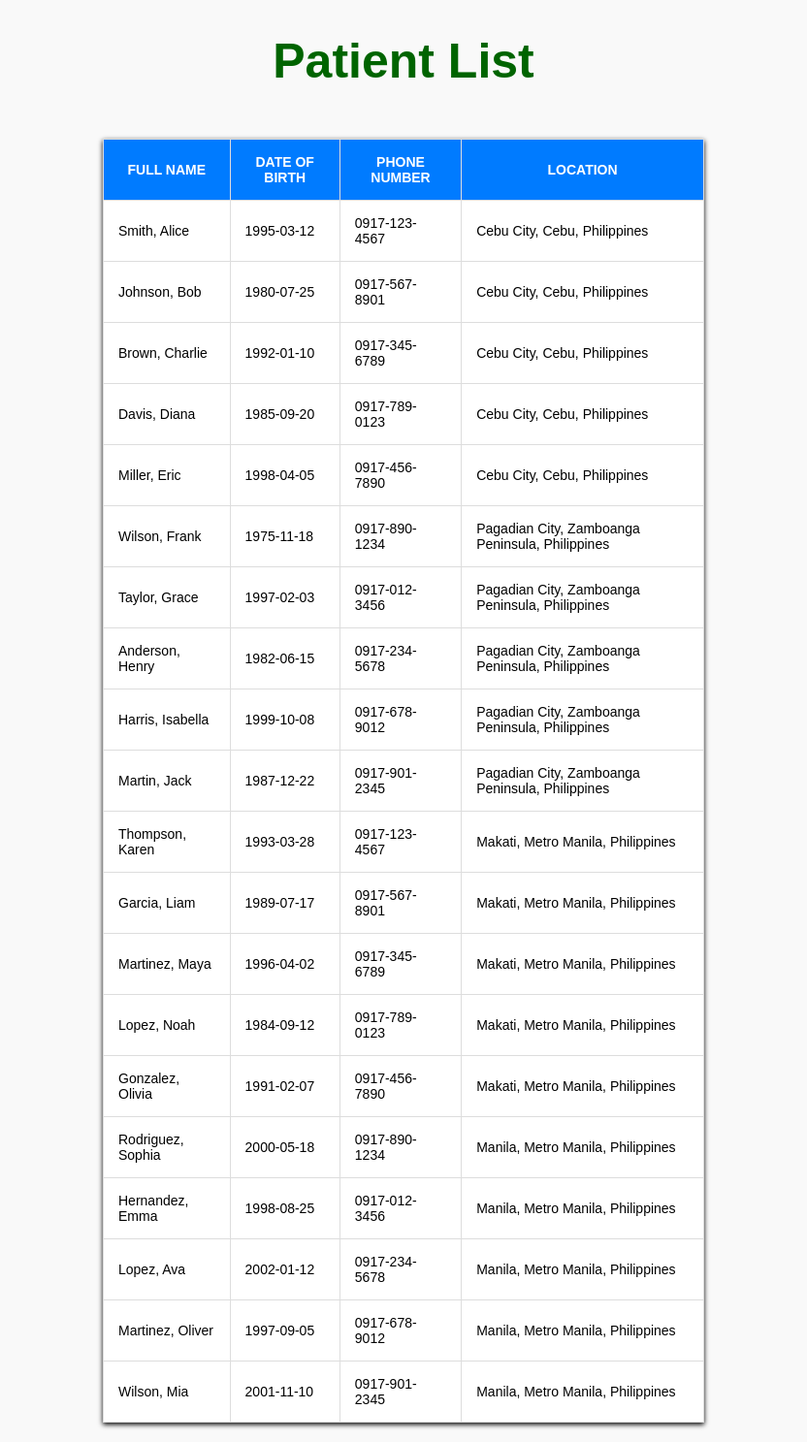
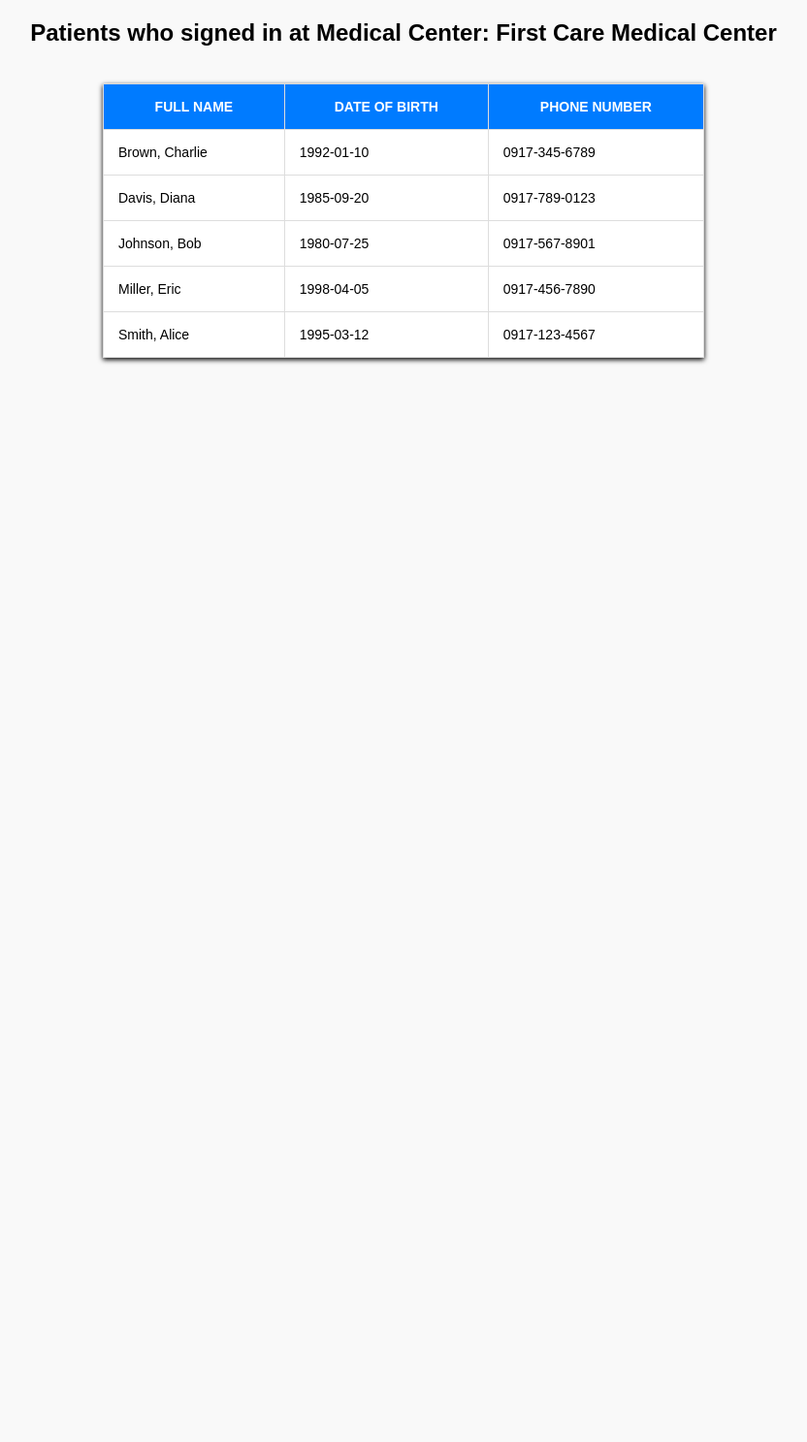
Before and after one commit to algieronquillo/FirstCareMedicalCenter, a PHP site: the page made by htdocs/patients.php in a window 1280 px wide. Shown: the part 60-1547 px from the top of the page at 97% size, without its empty margins (224-1056 px from the left). After the commit the page ends 435 px from the top, so only its background shows below. Run offline with PHP 8.4, Linux system fonts and the light colour scheme; data comes from the database, SQL or seed files in the repository.

Commit message:
upload na nako ni patients1

```diff
--- a/htdocs/location.php
+++ b/htdocs/location.php
@@ -71,7 +71,7 @@ while ($result = mysqli_fetch_assoc($query)) {
     echo "<td>" . htmlspecialchars($result['location']) . "</td>";
     echo'<td><a href="personnel1.php?name=' . urlencode($result['name']) . '">View Personnel</a>
     </td>';
-    echo'<td><a href="view_patients_location.php2004' . urlencode($result['center_id']) . '">View patients</a>
+    echo'<td><a href="patients.php?name=' . urlencode($result['name']) . '">View patients</a>
     </td>';
     echo "</tr>";
 }
--- a/htdocs/menu.php
+++ b/htdocs/menu.php
@@ -6,4 +6,5 @@
         <li><a href="insert_personnel.php">Insert personnel</a></li>
         <li><a href="assign_personnel.php">Assign personnel into medicalcenter</a></li>
 
+
 </nav>
--- a/htdocs/patients.php
+++ b/htdocs/patients.php
@@ -6,54 +6,50 @@ include("db_connection.php");
     <?php
     include("style.php");
     include("menu.php");
+
+    // Sanitize the 'name' parameter to prevent SQL injection
+    $name = mysqli_real_escape_string($conn, $_GET['name']);
+
+    // Fetch the medical center details
+    $center_query = "SELECT * FROM medicalcenter WHERE name = '$name'";
+    $center_result = mysqli_query($conn, $center_query);
+    $center = mysqli_fetch_assoc($center_result);
     ?>
+    <center>
+        <h2>Patients who signed in at Medical Center: <?php echo htmlspecialchars($center['name']); ?></h2>
 
-    <center>
-        <h1>Patient List</h1>
         <br>
         <table class='center-table' border="1" align="center" cellspacing="0" cellpadding="10">
             <tr>
                 <th>Full Name</th>
                 <th>Date of Birth</th>
                 <th>Phone Number</th>
-                <th>Location</th>
+
             </tr>
+
             <?php
-            // Patient data array with assigned locations
+            // Updated personnel data
             $patients = [
-                ['firstname' => 'Alice', 'lastname' => 'Smith', 'dateofbirth' => '1995-03-12', 'phonenumber' => '0917-123-4567', 'location' => 'Cebu City, Cebu, Philippines'],
-                ['firstname' => 'Bob', 'lastname' => 'Johnson', 'dateofbirth' => '1980-07-25', 'phonenumber' => '0917-567-8901', 'location' => 'Cebu City, Cebu, Philippines'],
-                ['firstname' => 'Charlie', 'lastname' => 'Brown', 'dateofbirth' => '1992-01-10', 'phonenumber' => '0917-345-6789', 'location' => 'Cebu City, Cebu, Philippines'],
-                ['firstname' => 'Diana', 'lastname' => 'Davis', 'dateofbirth' => '1985-09-20', 'phonenumber' => '0917-789-0123', 'location' => 'Cebu City, Cebu, Philippines'],
-                ['firstname' => 'Eric', 'lastname' => 'Miller', 'dateofbirth' => '1998-04-05', 'phonenumber' => '0917-456-7890', 'location' => 'Cebu City, Cebu, Philippines'],
-
-                ['firstname' => 'Frank', 'lastname' => 'Wilson', 'dateofbirth' => '1975-11-18', 'phonenumber' => '0917-890-1234', 'location' => 'Pagadian City, Zamboanga Peninsula, Philippines'],
-                ['firstname' => 'Grace', 'lastname' => 'Taylor', 'dateofbirth' => '1997-02-03', 'phonenumber' => '0917-012-3456', 'location' => 'Pagadian City, Zamboanga Peninsula, Philippines'],
-                ['firstname' => 'Henry', 'lastname' => 'Anderson', 'dateofbirth' => '1982-06-15', 'phonenumber' => '0917-234-5678', 'location' => 'Pagadian City, Zamboanga Peninsula, Philippines'],
-                ['firstname' => 'Isabella', 'lastname' => 'Harris', 'dateofbirth' => '1999-10-08', 'phonenumber' => '0917-678-9012', 'location' => 'Pagadian City, Zamboanga Peninsula, Philippines'],
-                ['firstname' => 'Jack', 'lastname' => 'Martin', 'dateofbirth' => '1987-12-22', 'phonenumber' => '0917-901-2345', 'location' => 'Pagadian City, Zamboanga Peninsula, Philippines'],
-
-                ['firstname' => 'Karen', 'lastname' => 'Thompson', 'dateofbirth' => '1993-03-28', 'phonenumber' => '0917-123-4567', 'location' => 'Makati, Metro Manila, Philippines'],
-                ['firstname' => 'Liam', 'lastname' => 'Garcia', 'dateofbirth' => '1989-07-17', 'phonenumber' => '0917-567-8901', 'location' => 'Makati, Metro Manila, Philippines'],
-                ['firstname' => 'Maya', 'lastname' => 'Martinez', 'dateofbirth' => '1996-04-02', 'phonenumber' => '0917-345-6789', 'location' => 'Makati, Metro Manila, Philippines'],
-                ['firstname' => 'Noah', 'lastname' => 'Lopez', 'dateofbirth' => '1984-09-12', 'phonenumber' => '0917-789-0123', 'location' => 'Makati, Metro Manila, Philippines'],
-                ['firstname' => 'Olivia', 'lastname' => 'Gonzalez', 'dateofbirth' => '1991-02-07', 'phonenumber' => '0917-456-7890', 'location' => 'Makati, Metro Manila, Philippines'],
-
-                ['firstname' => 'Sophia', 'lastname' => 'Rodriguez', 'dateofbirth' => '2000-05-18', 'phonenumber' => '0917-890-1234', 'location' => 'Manila, Metro Manila, Philippines'],
-                ['firstname' => 'Emma', 'lastname' => 'Hernandez', 'dateofbirth' => '1998-08-25', 'phonenumber' => '0917-012-3456', 'location' => 'Manila, Metro Manila, Philippines'],
-                ['firstname' => 'Ava', 'lastname' => 'Lopez', 'dateofbirth' => '2002-01-12', 'phonenumber' => '0917-234-5678', 'location' => 'Manila, Metro Manila, Philippines'],
-                ['firstname' => 'Oliver', 'lastname' => 'Martinez', 'dateofbirth' => '1997-09-05', 'phonenumber' => '0917-678-9012', 'location' => 'Manila, Metro Manila, Philippines'],
-                ['firstname' => 'Mia', 'lastname' => 'Wilson', 'dateofbirth' => '2001-11-10', 'phonenumber' => '0917-901-2345', 'location' => 'Manila, Metro Manila, Philippines'],
+                ['firstname' => 'Charlie', 'lastname' => 'Brown', 'dateofbirth' => '1992-01-10', 'phonenumber' => '0917-345-6789'],
+                ['firstname' => 'Diana', 'lastname' => 'Davis', 'dateofbirth' => '1985-09-20', 'phonenumber' => '0917-789-0123'],
+                ['firstname' => 'Bob', 'lastname' => 'Johnson', 'dateofbirth' => '1980-07-25', 'phonenumber' => '0917-567-8901'],
+                ['firstname' => 'Eric', 'lastname' => 'Miller', 'dateofbirth' => '1998-04-05', 'phonenumber' => '0917-456-7890'],
+                ['firstname' => 'Alice', 'lastname' => 'Smith', 'dateofbirth' => '1995-03-12', 'phonenumber' => '0917-123-4567'],
             ];
 
-            // Output patient data
-            foreach ($patients as $row) {
+            // Display each patient's details
+            foreach ($patients as $patient) {
                 echo "<tr>";
-                echo "<td>" . htmlspecialchars($row['lastname'] . ", " . $row['firstname']) . "</td>";
-                echo "<td>" . htmlspecialchars($row['dateofbirth']) . "</td>";
-                echo "<td>" . htmlspecialchars($row['phonenumber']) . "</td>";
-                echo "<td>" . htmlspecialchars($row['location']) . "</td>"; // Display location from the array
+                echo "<td>" . htmlspecialchars($patient["lastname"] . ", " . $patient['firstname']) . "</td>";
+                echo "<td>" . htmlspecialchars($patient['dateofbirth']) . "</td>";
+                echo "<td>" . htmlspecialchars($patient['phonenumber']) . "</td>";
+
                 echo "</tr>";
+            }
+
+            // Handle case where there are no patients
+            if (empty($patients)) {
+                echo "<tr><td colspan='4' align='center'>No patients found for this medical center</td></tr>";
             }
             ?>
         </table>
```
Also changed, not shown: htdocs/assign_patients.php (+6 -9 lines), htdocs/patients1.php (added, +101 -0 lines).
